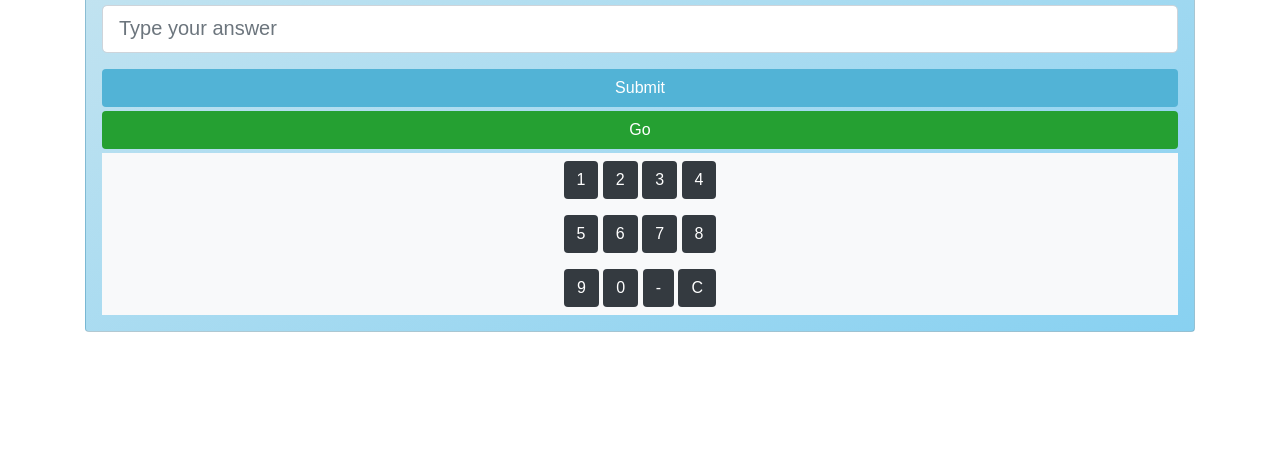
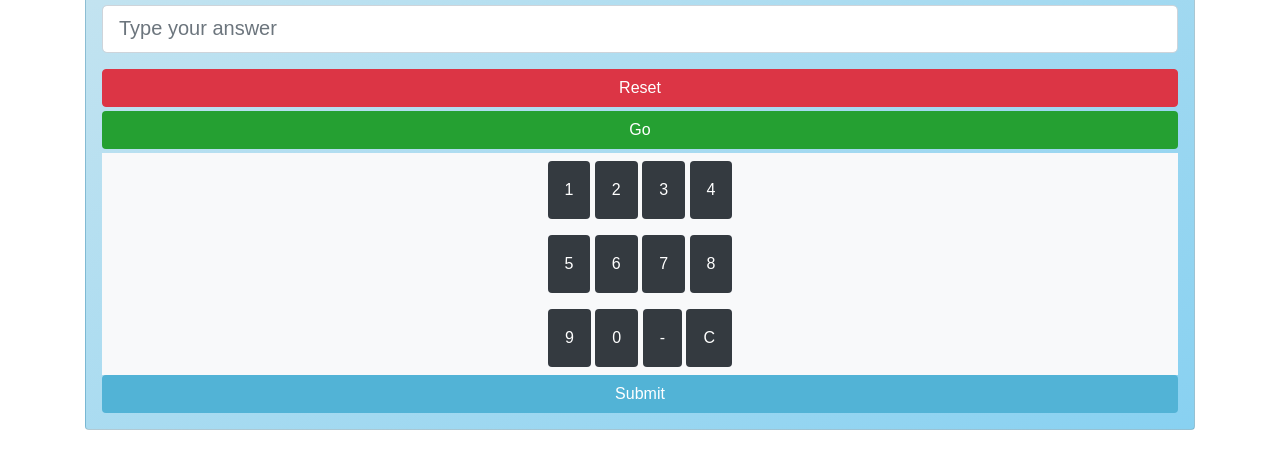
Before and after one commit to ADHIL-MOHAMMED-P-N/Math-game, a plain HTML site: page index.html in a window 1280 px wide. Shown: the part 182-650 px from the top of the page. Drawn offline with Linux system fonts and the light colour scheme.

Commit message:
reset btn is added

```diff
--- a/index.html
+++ b/index.html
@@ -19,31 +19,32 @@
         <div class="form-group">
         <input type="text" class="input form-control form-control-lg" placeholder="Type your answer" >
         </div>
-        <button class="submit btn">Submit</button>
+        <button class="reset btn btn-danger">Reset</button>
         <button class="go btn my-1">Go</button>
         <div class="container-fluid bg-light">
 
                 <div class="firstbtn py-2">
-                    <button class="btn mx-0 bg-dark text-white button" value="1">1</button>
-                    <button class="btn mx-0 bg-dark text-white button" value="2">2</button>
-                    <button class="btn mx-0 bg-dark text-white button" value="3">3</button>
-                    <button class="btn mx-0 bg-dark text-white button" value="4">4</button>
+                    <button class="btn mx-0 bg-dark text-white button p-3" value="1">1</button>
+                    <button class="btn mx-0 bg-dark text-white button p-3" value="2">2</button>
+                    <button class="btn mx-0 bg-dark text-white button p-3" value="3">3</button>
+                    <button class="btn mx-0 bg-dark text-white button p-3" value="4">4</button>
                 </div>
                 <div class="firstbtn py-2">
-                    <button class="btn mx-0 bg-dark text-white button" value="5">5</button>
-                    <button class="btn mx-0 bg-dark text-white button" value="6">6</button>
-                    <button class="btn mx-0 bg-dark text-white button" value="7">7</button>
-                    <button class="btn mx-0 bg-dark text-white button" value="8">8</button>
+                    <button class="btn mx-0 bg-dark text-white button  p-3" value="5">5</button>
+                    <button class="btn mx-0 bg-dark text-white button  p-3" value="6">6</button>
+                    <button class="btn mx-0 bg-dark text-white button  p-3" value="7">7</button>
+                    <button class="btn mx-0 bg-dark text-white button  p-3" value="8">8</button>
                 </div>
 
                 <div class="firstbtn py-2">
-                    <button class="btn mx-0 bg-dark text-white button" value="9">9</button>
-                    <button class="btn mx-0 bg-dark text-white button" value="0">0</button>
-                     <button class="btn mx-0 bg-dark text-white button" value="-">-</button>
-                    <button class="btn mx-0 bg-dark text-white clear">C</button>
+                    <button class="btn mx-0 bg-dark text-white button  p-3" value="9">9</button>
+                    <button class="btn mx-0 bg-dark text-white button  p-3" value="0">0</button>
+                     <button class="btn mx-0 bg-dark text-white button  p-3" value="-">-</button>
+                    <button class="btn mx-0 bg-dark text-white clear p-3">C</button>
                 </div>
 
         </div>
+        <button class="submit btn">Submit</button>
                </div>
              </div>
          </div>
--- a/js/app.js
+++ b/js/app.js
@@ -8,6 +8,7 @@ const numbers = ['0','1','2','3','4','5','6','7','8','9']
 const signs = ['+','-'];
 const buttons = document.querySelectorAll('.button');//keyboard
 const clear = document.querySelector('.clear');
+const reset = document.querySelector('.reset');
 window.addEventListener('DOMContentLoaded',function(){
     point.textContent = score;
     question.textContent = "Press Go to Play";
@@ -43,8 +44,8 @@ function queGen(){
  que = setOne + sign + setTwo;
  return que;
 
-}
-
+};
+//Keyboard
 submit.addEventListener('click',function(){
     var actualAnwer = eval(que);
     var usersAnswer = input.value;
@@ -66,4 +67,13 @@ buttons.forEach(function(val){
 })
 clear.addEventListener('click',function(){
     input.value ="";
+});
+//reset
+reset.addEventListener('click',function(){
+    score = 0;
+    point.textContent = score;
+    console.log(score);
+    input.value = "";
+    question.textContent = "Press Go to Play";
+    go.style.display = "block"
 })
```
